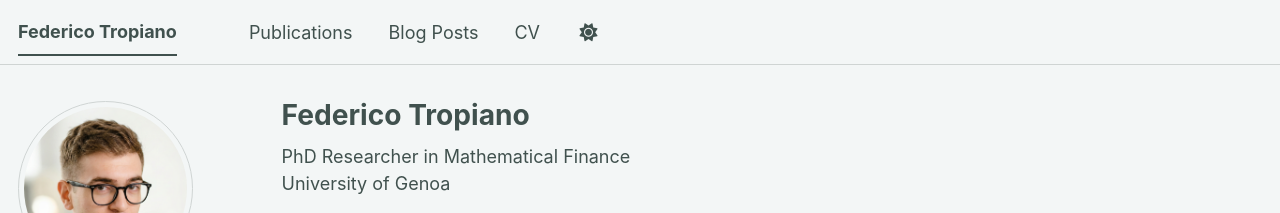
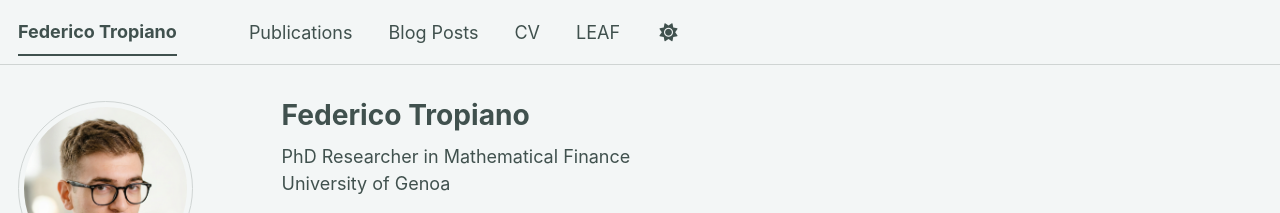
Before and after one commit to FedericoTropiano/FedericoTropiano.github.io, a Jekyll site: the page built from _pages/about.md, in a window 1280 px wide. Shown: the top 213 px of the page. Built offline with Jekyll 4.4.1, drawn with Linux system fonts in a browser that asks for light colours; a script bundle is joined from its source files by our own code; library files that are not in the unit come from our copies.

Commit message:
Add LEAF navigation item to YAML file

```diff
--- a/_data/navigation.yml
+++ b/_data/navigation.yml
@@ -26,6 +26,8 @@ main:
   - title: "CV"
     url: /cv/
 
+  - title: "LEAF"
+    url: \leaf\
   # - title: "CV"
   #   url: /cv-json/
 
```
